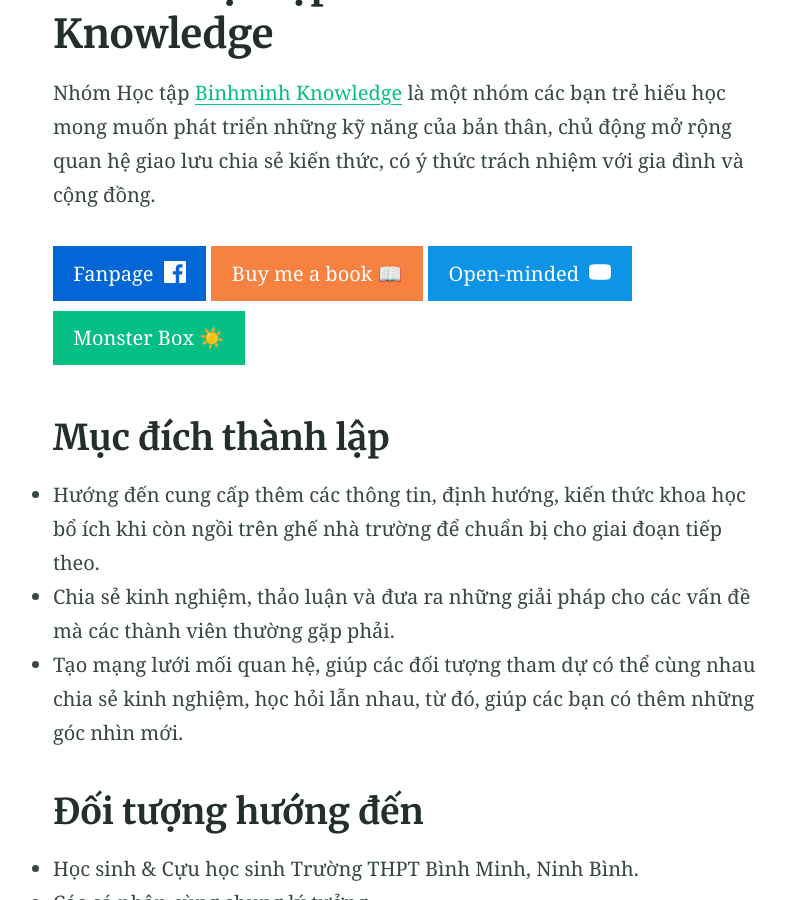
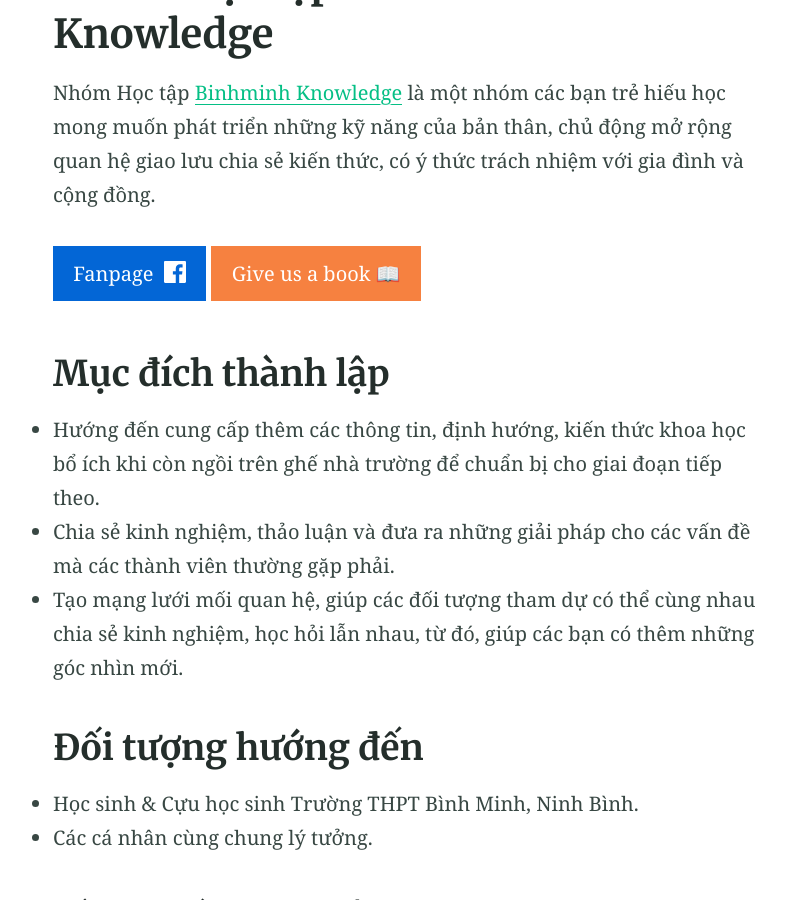
Before and after one commit to 8trien/1, a Jekyll site: the page built from index.md, in a window 1280 px wide and 900 px high, scrolled down 487 px. Shown: the whole window, without its empty margins (230-1016 px from the left). Built offline with Jekyll 4.4.1, drawn with Linux system fonts in a browser that asks for light colours.

Commit message:
Update index.md

```diff
--- a/index.md
+++ b/index.md
@@ -10,7 +10,7 @@
 
 Nhóm Học tập [Binhminh Knowledge](https://www.facebook.com/bmbetter) là một nhóm các bạn trẻ hiếu học mong muốn phát triển những kỹ năng của bản thân, chủ động mở rộng quan hệ giao lưu chia sẻ kiến thức, có ý thức trách nhiệm với gia đình và cộng đồng.
 
-{% include button.html text="Fanpage" icon="facebook" link="https://www.facebook.com/bmbetter" color="#0366d6" %} {% include button.html text="Buy me a book 📖" link="nhanam.vn" color="#f68140" %} {% include button.html text="Open-minded" icon="youtube" link="https://movahoi.wordpress.com/" color="#0d94e7" %} {% include button.html text="Monster Box ☀️" link="https://www.facebook.com/teammonsterbox/" %}
+{% include button.html text="Fanpage" icon="facebook" link="https://www.facebook.com/bmbetter" color="#0366d6" %} {% include button.html text="Give us a book 📖" link="https://www.nhanam.com.vn" color="#f68140" %}
 
 ## Mục đích thành lập
 
```
